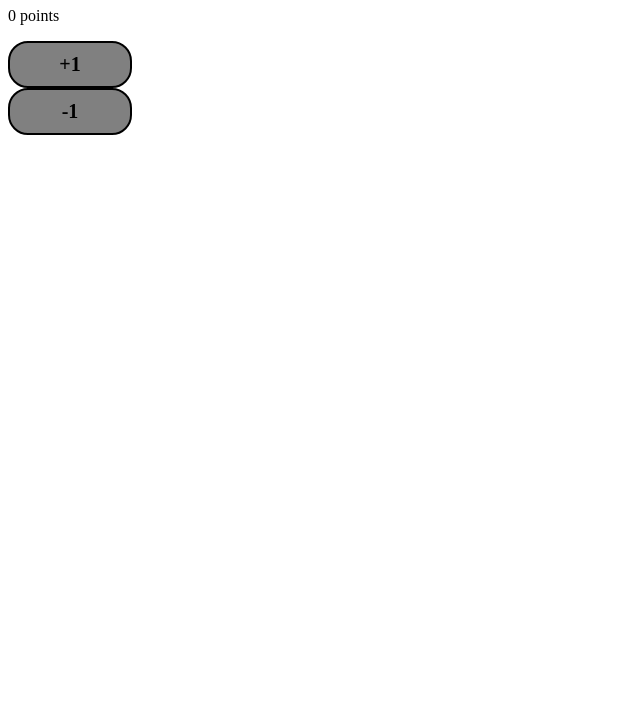
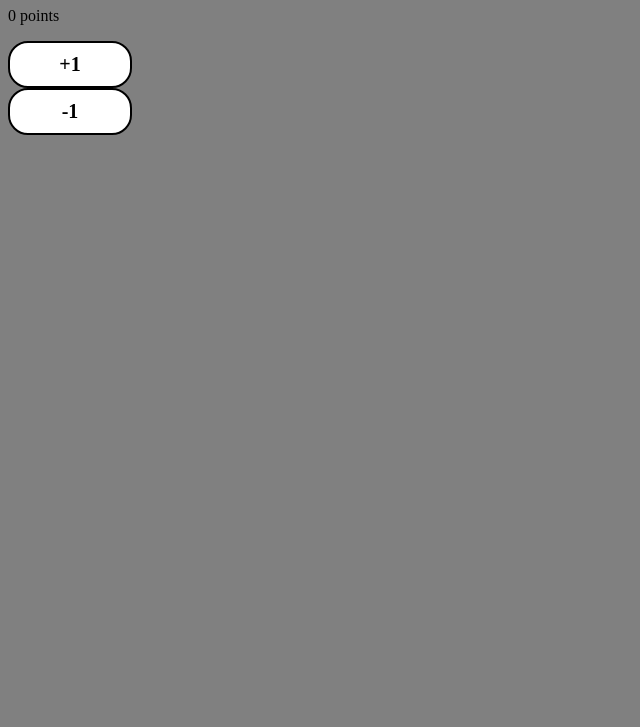
Before and after one commit to MAXDragonGaming/clickcounter, a plain HTML site: page index.html in a window 1280 px wide. Shown: the part 73-800 px from the top of the page, without its empty margins (0-640 px from the left). Drawn offline with Linux system fonts and the light colour scheme.

Commit message:
switched background and button colors

```diff
--- a/index.html
+++ b/index.html
@@ -4,11 +4,11 @@
 		<title>Click Counter</title>
 		<style>
 			body {
-				background-color: white;
+				background-color: gray;
 			}
 			.customButton {
 				width: 100px;
-				background-color: grey;
+				background-color: white;
 				text-align: center;
 				padding: 10px;
 				border-radius: 20px;
```
